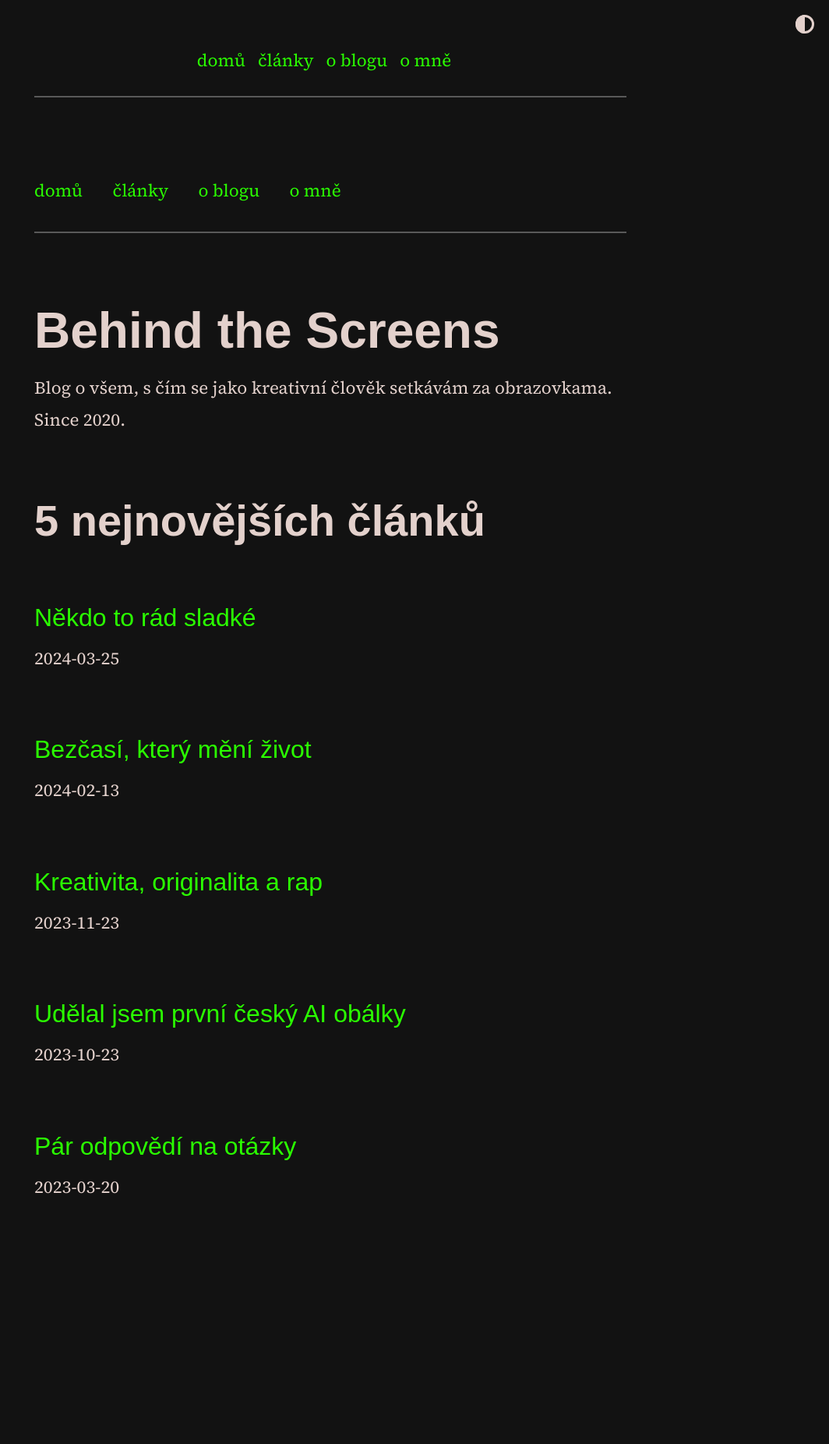
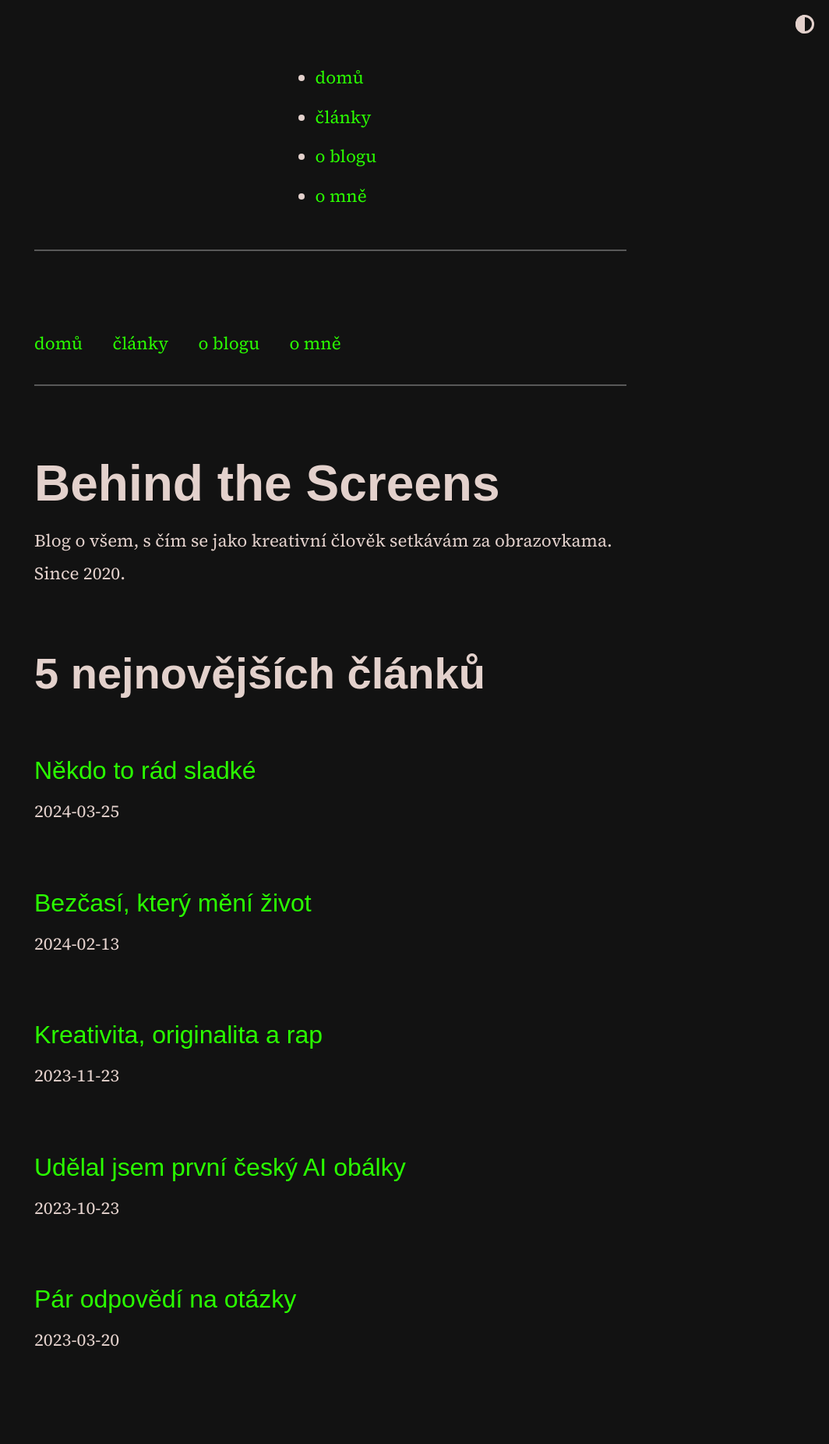
Before and after one commit to scherrer-txt/bts, a Jekyll site: the page built from index.md, in a window 1280 px wide. Shown: the whole page at 78% size, without its empty margins (216-1280 px from the left). Built offline with Jekyll 4.4.1, drawn with Linux system fonts in a browser that asks for light colours; some web fonts are replaced; before the commit the page ends 1656 px from its top, so only the background shows below that.

Commit message:
Update menu.html

```diff
--- a/_includes/menu.html
+++ b/_includes/menu.html
@@ -1,10 +1,8 @@
 <nav class="menu">
-  {% for item in include.collection %}
-    <li>
-      <a href="{{ item.url }}">
-        {{ item.title }}
-      </a>
-      &nbsp;&nbsp;
-    </li>
-  {% endfor %}
+  <ul class= "menu-list">
+    <li><a href="/bts/">domů</a></li>
+    <li><a href="vypis">články</a></li>
+    <li><a href="https://scherrer-txt.github.io/bts/o-blogu">o blogu</a></li>
+    <li><a href="https://scherrer.carrd.co/">o mně</a></li>
+    </ul>
 </nav>
```
